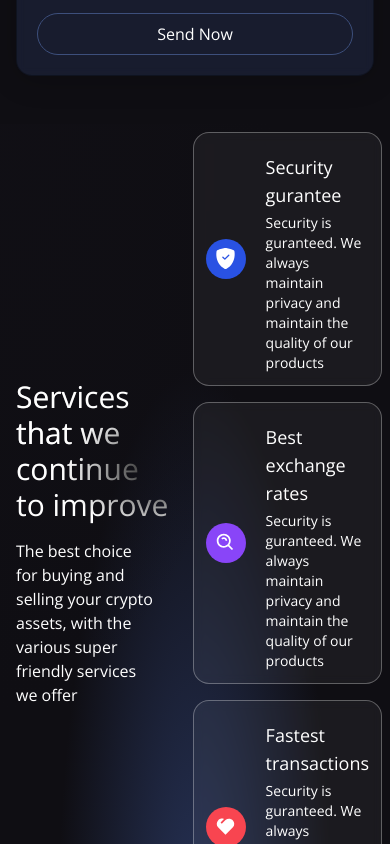
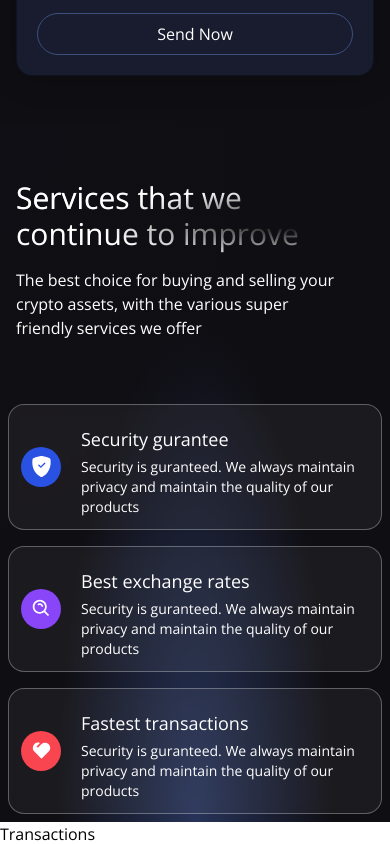
Before and after one commit to gabrielebaglioni/B.C.develop, a React (Vite) app in the folder client/simple-dapp/: page / in a window 390 px wide. Shown: the part 1080-1924 px from the top of the page. Built offline with nearby package versions, Linux system fonts and the light colour scheme.

Commit message:
add to the services part responsive design

```diff
--- a/client/simple-dapp/src/components/Services.jsx
+++ b/client/simple-dapp/src/components/Services.jsx
@@ -19,7 +19,7 @@
 
 const Services = () => {
    return(
-      <div className="flex w-full justify-center items-center gradient-bg-services">
+      <div className="flex flex-col md:flex-row w-full justify-center items-center gradient-bg-services">
       <div className="flex mf:flex-row flex-col items-center justify-between md:p-20 py-12 px-4">
         <div className="flex-1 flex flex-col justify-start items-start">
           <h1 className="text-white text-3xl sm:text-5xl py-2 text-gradient ">
```
